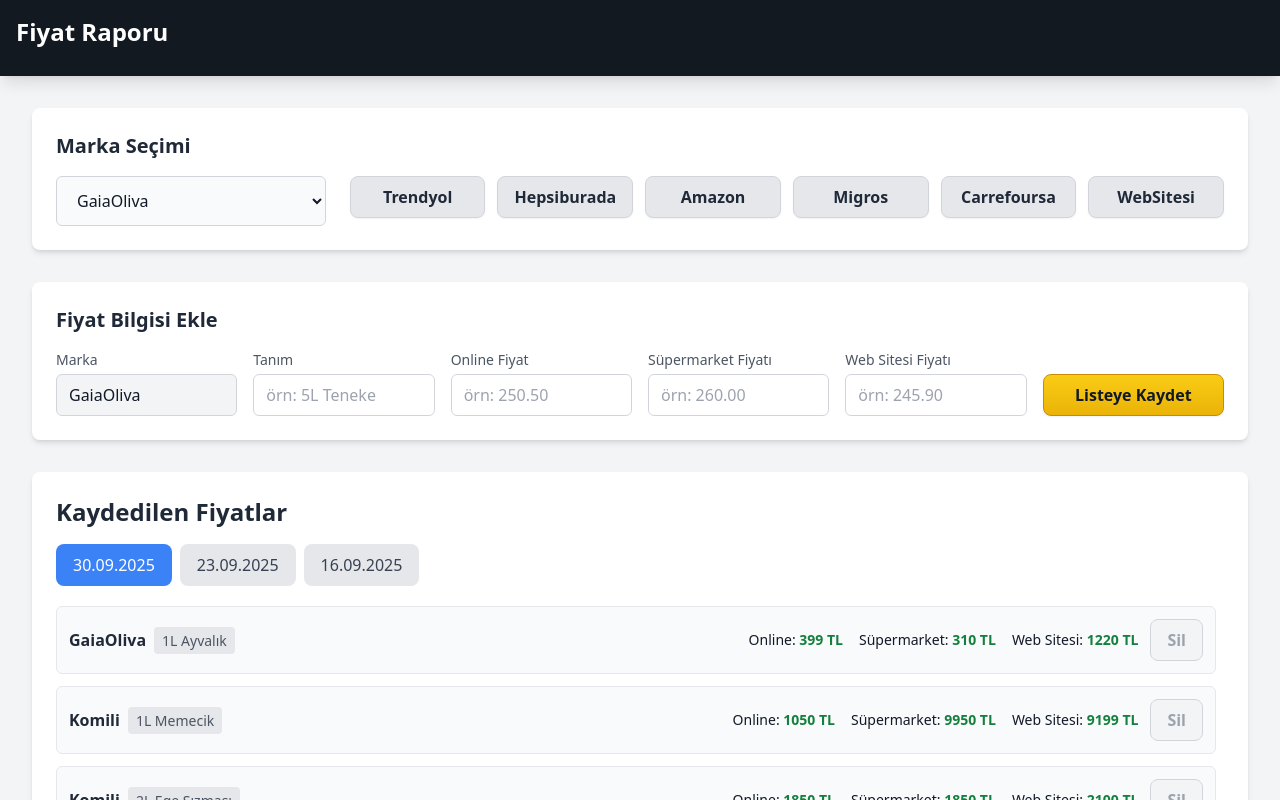
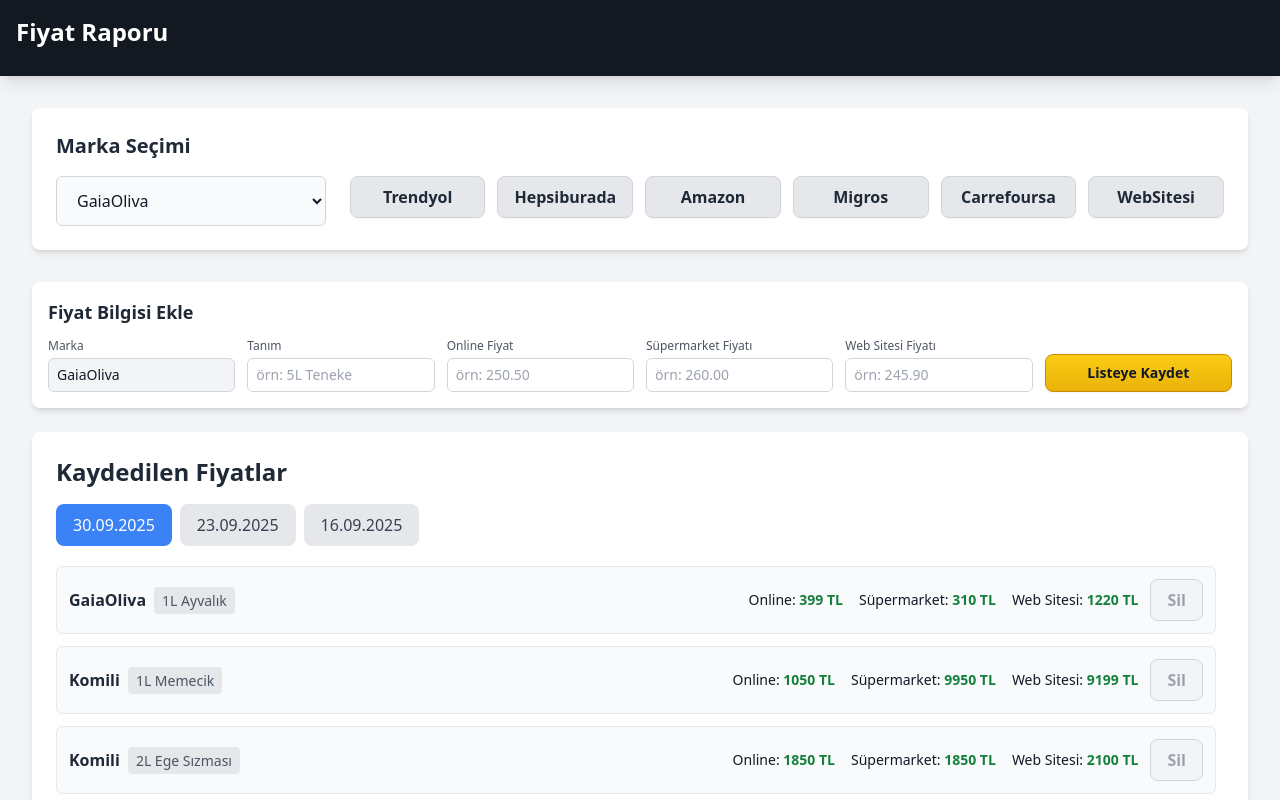
Before and after one commit to emrekaragoz/fiyat-raporu, a React (Vite) app: page / in a window 1280 px wide. Shown: the top 800 px of the page. Built offline with nearby package versions, Linux system fonts and the light colour scheme.

Commit message:
Update App.jsx

```diff
--- a/src/App.jsx
+++ b/src/App.jsx
@@ -557,44 +557,40 @@
   setTopLosers(losers);
 };
 
-
-  // Geçici listeye fiyatları kaydeder
 const handleSaveToList = async (e) => {
     e.preventDefault();
     if (!priceInputs.online && !priceInputs.supermarket && !priceInputs.webSitesi) {
       showNotification('Lütfen en az bir fiyat alanı doldurun.', 'error');
       return;
     }
-
-  const datesInData = [...new Set(reportList.map(item => item.tarih))].sort((a, b) => new Date(b) - new Date(a));
-    const currentDate = datesInData.length > 0 ? datesInData[0] : new Date().toISOString().split('T')[0]; // Yeni satır
+    const today = new Date().toISOString().split('T')[0]; // Bugünün tarihi YYYY-MM-DD formatında
 
     const newEntry = {
       id: Date.now(), // veya daha iyi bir ID sistemi düşünülebilir
       brand: selectedBrand,
       ...priceInputs,
-      tarih: currentDate // Tarih ekle
+      tarih: today // Tarih ekle
     };
 
     const updatedList = [...reportList, newEntry];
-  setReportList(updatedList);
-  setPriceInputs({ tanim: '', online: '', supermarket: '', webSitesi: '' });
-  showNotification(`${selectedBrand} için fiyatlar listeye eklendi.`, 'success');
+    setReportList(updatedList); // reportList state'ini güncelle
+    setSelectedDateTab(today); // Yeni eklenen verinin görüneceği tab'ı seç
+    setPriceInputs({ tanim: '', online: '', supermarket: '', webSitesi: '' }); // Formu temizle
+    showNotification(`${selectedBrand} için fiyatlar listeye eklendi. Tarih: ${today}`, 'success');
+  };
 
-  try {
-    await saveDataToFile(updatedList);
-  } catch (error) {
-    console.error('Veri kaydedilirken hata oluştu:', error);
-    showNotification('Veri kaydedilemedi. Lütfen tekrar deneyin.', 'error');
+  // Listeden bir öğeyi siler (sadece en son tarihli tablodan)
+  const handleDeleteItem = (idToDelete) => {
+    const today = new Date().toISOString().split('T')[0]; // Bugünün tarihi
+    const itemToDelete = reportList.find(item => item.id === idToDelete);
+
+    if (itemToDelete && itemToDelete.tarih === today) {
+      setReportList((prevList) => prevList.filter((item) => item.id !== idToDelete));
+      showNotification('Öğe listeden başarıyla silindi.', 'success');
+    } else {
+      showNotification('Sadece bugün tarihli veriler silinebilir.', 'error');
     }
   };
-
-  // Listeden bir öğeyi siler
-  const handleDeleteItem = (idToDelete) => {
-    setReportList((prevList) => prevList.filter((item) => item.id !== idToDelete));
-    showNotification('Öğe listeden başarıyla silindi.', 'success');
-  };
-
   // Bildirim gösterme fonksiyonu
   const showNotification = (message, type) => {
     setNotification({ message, type });
@@ -669,68 +665,65 @@
             </div>
           </div>
         </div>
-
-        {/* --- Fiyat Giriş Formu --- */}
-        <div className="bg-white p-6 rounded-lg shadow-md mb-8">
-          <h2 className="text-xl font-semibold mb-4 text-gray-800">Fiyat Bilgisi Ekle</h2>
-          <form onSubmit={handleSaveToList} className="grid grid-cols-1 md:grid-cols-6 gap-4 items-end">
+<div className="bg-white p-4 rounded-lg shadow-md mb-6">
+          <h2 className="text-lg font-semibold mb-3 text-gray-800">Fiyat Bilgisi Ekle</h2>
+          <form onSubmit={handleSaveToList} className="grid grid-cols-1 md:grid-cols-6 gap-3 items-end">
             <div className="md:col-span-1">
-              <label className="block text-sm font-medium mb-1 text-gray-600">Marka</label>
+              <label className="block text-xs font-medium mb-1 text-gray-600">Marka</label>
               <input
                 type="text"
                 value={selectedBrand}
                 readOnly
-                className="w-full bg-gray-100 border border-gray-300 rounded-md px-3 py-2 cursor-not-allowed"
+                className="w-full bg-gray-100 border border-gray-300 rounded-md px-2 py-1.5 cursor-not-allowed text-sm"
               />
             </div>
-            {/* --- YENİ TANIM INPUTU --- */}
             <div className="md:col-span-1">
-              <label className="block text-sm font-medium mb-1 text-gray-600">Tanım</label>
+              <label className="block text-xs font-medium mb-1 text-gray-600">Tanım</label>
               <input
                 type="text"
                 name="tanim"
                 placeholder="örn: 5L Teneke"
                 value={priceInputs.tanim}
                 onChange={handleInputChange}
-                className="w-full bg-white border border-gray-300 rounded-md px-3 py-2 focus:outline-none focus:ring-2 focus:ring-yellow-500 focus:border-yellow-500"
+                className="w-full bg-white border border-gray-300 rounded-md px-2 py-1.5 focus:outline-none focus:ring-2 focus:ring-yellow-500 focus:border-yellow-500 text-sm"
               />
             </div>
             <div className="md:col-span-1">
-              <label className="block text-sm font-medium mb-1 text-gray-600">Online Fiyat</label>
+              <label className="block text-xs font-medium mb-1 text-gray-600">Online Fiyat</label>
               <input
                 type="number"
                 name="online"
                 placeholder="örn: 250.50"
                 value={priceInputs.online}
                 onChange={handleInputChange}
-                className="w-full bg-white border border-gray-300 rounded-md px-3 py-2 focus:outline-none focus:ring-2 focus:ring-yellow-500 focus:border-yellow-500"
+                className="w-full bg-white border border-gray-300 rounded-md px-2 py-1.5 focus:outline-none focus:ring-2 focus:ring-yellow-500 focus:border-yellow-500 text-sm"
               />
             </div>
             <div className="md:col-span-1">
-              <label className="block text-sm font-medium mb-1 text-gray-600">Süpermarket Fiyatı</label>
+              <label className="block text-xs font-medium mb-1 text-gray-600">Süpermarket Fiyatı</label>
               <input
                 type="number"
                 name="supermarket"
                 placeholder="örn: 260.00"
                 value={priceInputs.supermarket}
                 onChange={handleInputChange}
-                className="w-full bg-white border border-gray-300 rounded-md px-3 py-2 focus:outline-none focus:ring-2 focus:ring-yellow-500 focus:border-yellow-500"
+                className="w-full bg-white border border-gray-300 rounded-md px-2 py-1.5 focus:outline-none focus:ring-2 focus:ring-yellow-500 focus:border-yellow-500 text-sm"
               />
             </div>
             <div className="md:col-span-1">
-              <label className="block text-sm font-medium mb-1 text-gray-600">Web Sitesi Fiyatı</label>
+              <label className="block text-xs font-medium mb-1 text-gray-600">Web Sitesi Fiyatı</label>
               <input
                 type="number"
                 name="webSitesi"
                 placeholder="örn: 245.90"
                 value={priceInputs.webSitesi}
                 onChange={handleInputChange}
-                className="w-full bg-white border border-gray-300 rounded-md px-3 py-2 focus:outline-none focus:ring-2 focus:ring-yellow-500 focus:border-yellow-500"
+                className="w-full bg-white border border-gray-300 rounded-md px-2 py-1.5 focus:outline-none focus:ring-2 focus:ring-yellow-500 focus:border-yellow-500 text-sm"
               />
             </div>
             <button
               type="submit"
-              className="w-full md:col-span-1 bg-gradient-to-b from-yellow-400 to-yellow-500 hover:from-yellow-500 hover:to-yellow-600 text-gray-900 font-bold py-2 px-4 rounded-lg transition-colors h-[42px] border border-yellow-600 shadow-sm"
+              className="w-full md:col-span-1 bg-gradient-to-b from-yellow-400 to-yellow-500 hover:from-yellow-500 hover:to-yellow-600 text-gray-900 font-bold py-1.5 px-3 rounded-lg transition-colors h-[38px] border border-yellow-600 shadow-sm text-sm"
             >
               Listeye Kaydet
             </button>
```
Lines whose indentation alone changed are shown as unchanged.
